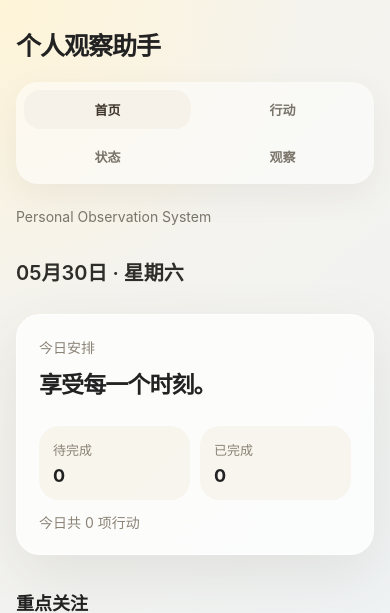
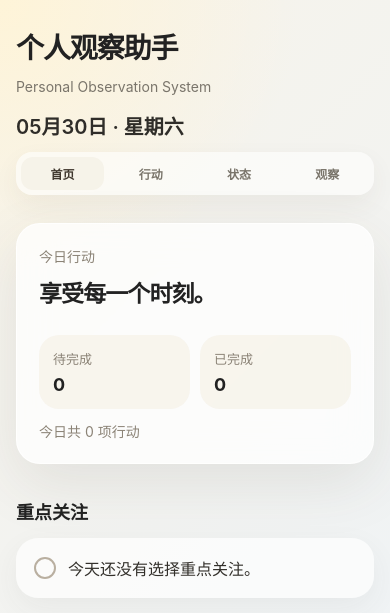
Before and after one commit to LeonLittle/personal-observation-system, a Django app: page / in a window 390 px wide. Shown: the top 613 px of the page. Run offline with Django 5.2, Linux system fonts and the light colour scheme; the visitor is signed in with stand-in values (Sample User, id 1); data comes from the database, SQL or seed files in the repository; data that the repository does not hold is empty.

Commit message:
Step 8 统一页面导航

```diff
--- a/observations/templates/observations/home.html
+++ b/observations/templates/observations/home.html
@@ -42,13 +42,14 @@
             margin-top: 8px;
             font-size: 14px;
             color: #7a756b;
+            margin: 0;
         }
 
         .date-row {
-            margin-top: 32px;
-            font-size: 20px;
-            font-weight: 600;
-            color: #2f2d29;
+            margin-top: 16px; /*控制上下文间距*/
+            font-size: 20px;  /*控制文字大小*/
+            font-weight: 600; /*控制文字粗细*/
+            color: #2f2d29; /*控制文字颜色*/
         }
 
         .hero-card {
@@ -287,26 +288,40 @@
             font-size: 15px;
         }
 
+        .system-name {
+            margin-bottom: 10px;
+        }
+
+        .system-subtitle {
+            margin: 0;
+        }
+
+        .date-title {
+            margin-top: 12px;
+        }
+
+
         .top-nav {
             display: grid;
             grid-template-columns: repeat(4, 1fr);
-            gap: 8px;
-            margin: 24px 0 28px;
-            padding: 8px;
-            border-radius: 22px;
-            background: rgba(255, 255, 255, 0.52);
-            box-shadow: 0 12px 34px rgba(80, 70, 50, 0.07);
+            gap: 6px;
+            margin: 16px 0 18px;
+            padding: 6px;
+            border-radius: 18px;
+            background: rgba(255, 255, 255, 0.58);
+            box-shadow: 0 10px 26px rgba(80, 70, 50, 0.06);
         }
 
         .top-nav a {
             display: block;
-            padding: 11px 8px;
-            border-radius: 16px;
+            padding: 9px 4px;
+            border-radius: 14px;
             color: #7a756b;
-            font-size: 14px;
+            font-size: 13px;
             font-weight: 650;
             text-align: center;
             text-decoration: none;
+            white-space: nowrap;
         }
 
         .top-nav a.active {
@@ -327,7 +342,7 @@
 
 
             .system-name {
-                font-size: 25px;
+                margin-bottom: 12px;
             }
 
             .main-sentence {
@@ -353,18 +368,21 @@
             }
 
             .top-nav {
-            grid-template-columns: repeat(2, 1fr);
-            gap: 8px;
-            margin: 20px 0 24px;
+            grid-template-columns: repeat(4, 1fr);
+            gap: 5px;
+            margin: 12px 0 14px;
+            padding: 5px;
+            border-radius: 16px;
             }
 
             .top-nav a {
-                padding: 10px 8px;
-                font-size: 13px;
+                padding: 8px 2px;
+                font-size: 12px;
+                border-radius: 12px;
             }
 
+        }
 
-        }
     </style>
 </head>
 
@@ -372,6 +390,10 @@
     <main class="page">
         <header class="header">
             <h1 class="system-name">个人观察助手</h1>
+            <div class="system-subtitle">Personal Observation System</div>
+            <div class="date-row">
+                    {{ date_text }} · {{ weekday_text }}
+            </div>
             <nav class="top-nav">
                 <a class="active" href="{% url 'home' %}">首页</a>
                 <a href="{% url 'task_list' %}">行动</a>
@@ -381,15 +403,13 @@
 
 
 
-            <div class="system-subtitle">Personal Observation System</div>
 
-            <div class="date-row">
-                {{ date_text }} · {{ weekday_text }}
-            </div>
+
+
         </header>
 
         <section class="hero-card">
-            <div class="card-label">今日安排</div>
+            <div class="card-label">今日行动</div>
 
             <p class="main-sentence">
                 享受每一个时刻。
```
Also changed, not shown: observations/templates/observations/history.html (+22 -18 lines), observations/templates/observations/record.html (+27 -21 lines), observations/templates/observations/tasks.html (+28 -21 lines).
